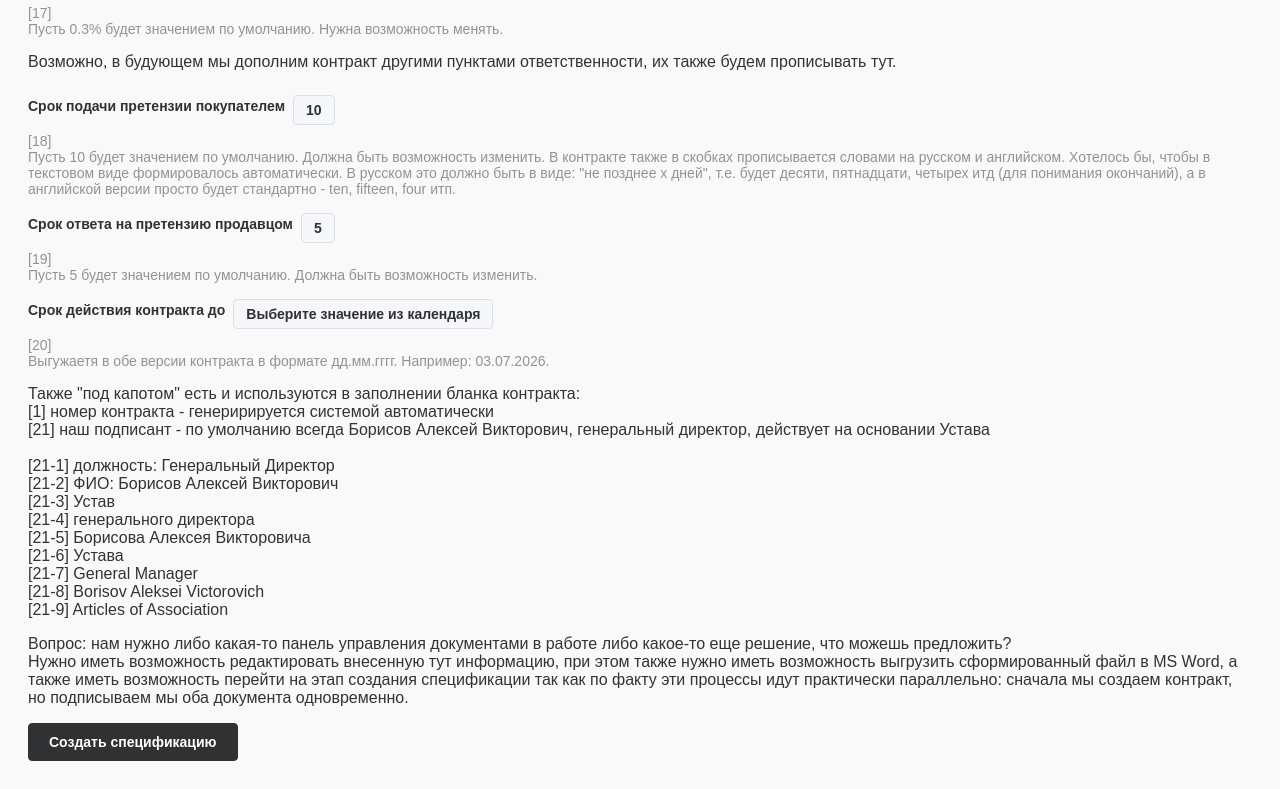
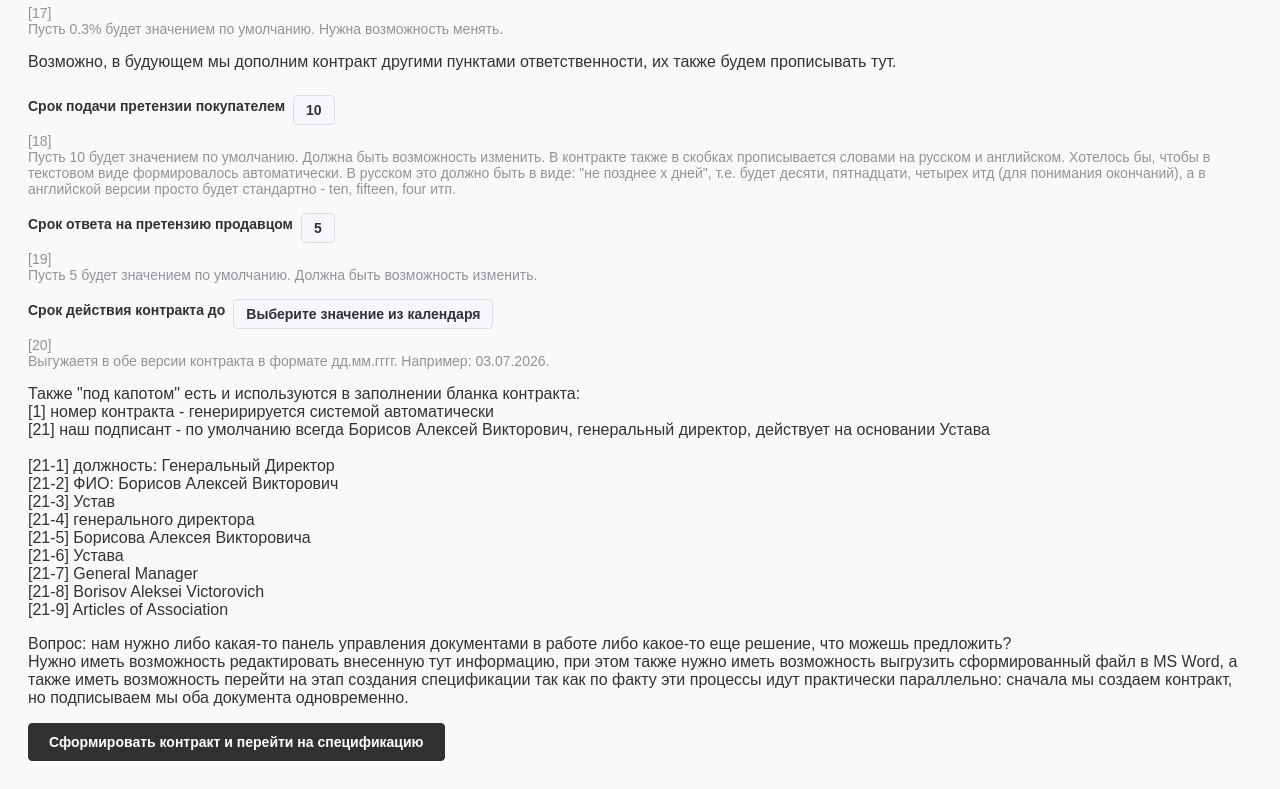
Before and after one commit to gayfutdinovgmach/1C-VED, a plain HTML site: page POSP-000001.html in a window 1280 px wide. Shown: the part 3144-3933 px from the top of the page. Drawn offline with Linux system fonts and the light colour scheme.

Commit message:
Add files via upload

```diff
--- a/POSP-000001.html
+++ b/POSP-000001.html
@@ -571,7 +571,7 @@
 </p>
 
     <button type="button" id="calculate-btn" class="form-btn primary-btn">
-        Создать спецификацию
+        Сформировать контракт и перейти на спецификацию
     </button>
 
 <script>
```
